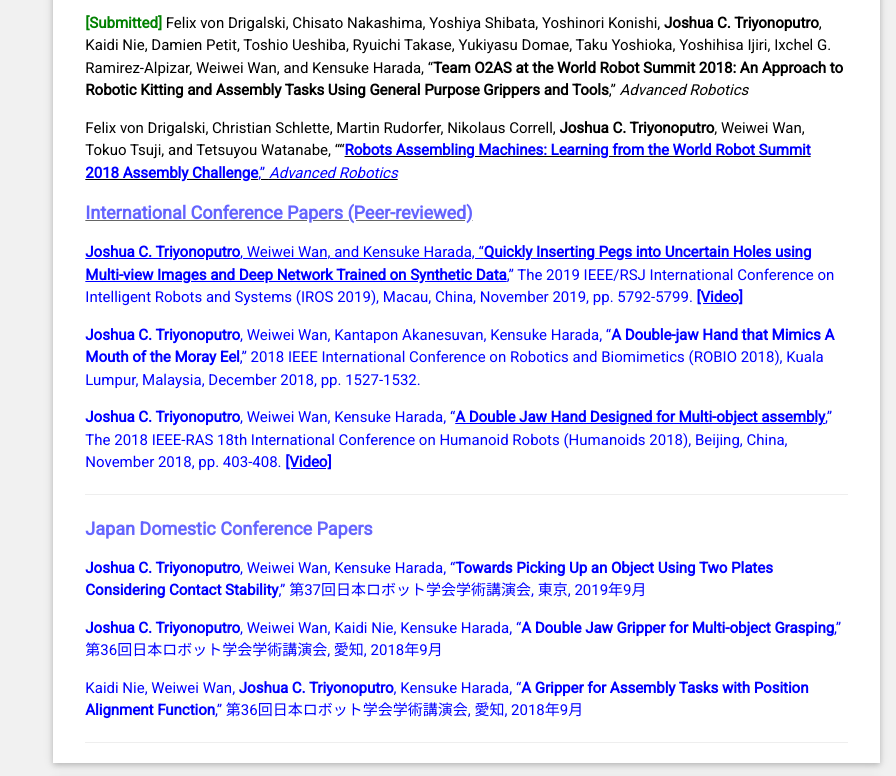
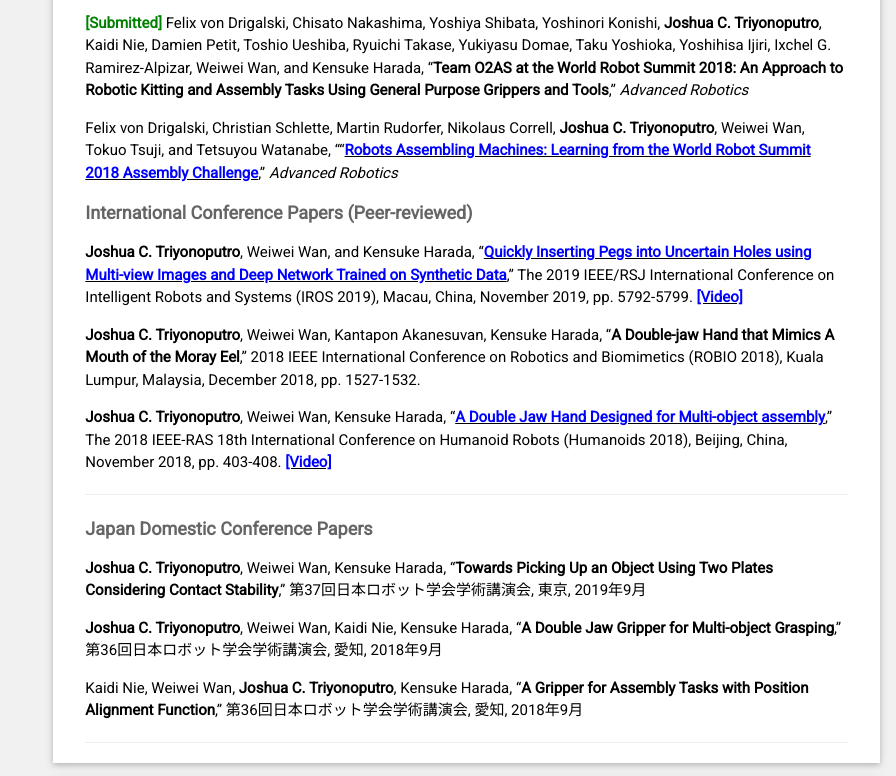
Before and after one commit to joshua-c-triyonoputro/joshua-c-triyonoputro.github.io, a plain HTML site: page index.html in a window 1280 px wide. Shown: the part 1611-2387 px from the top of the page, without its empty margins (384-1280 px from the left). Drawn offline with nearby package versions, Linux system fonts and the light colour scheme.

Commit message:
fix error

```diff
--- a/index.html
+++ b/index.html
@@ -148,7 +148,7 @@ Domae, Taku Yoshioka, Yoshihisa Ijiri, Ixchel G. Ramirez-Alpizar, Weiwei
  Wan, and Kensuke Harada, “<b>Team O2AS at the World Robot Summit 2018:
 An Approach to Robotic Kitting and Assembly Tasks Using General Purpose
 Grippers and Tools</b>,” <i>Advanced Robotics</i></p>
-          <p>Felix von Drigalski, Christian Schlette, Martin Rudorfer, Nikolaus Correll, <b>Joshua C. Triyonoputro</b>, Weiwei Wan, Tokuo Tsuji, and Tetsuyou Watanabe, ““<a href="https://www.tandfonline.com/eprint/BNC8SQGX2FY2TMDU5HNU/full?target=10.1080/01691864.2019.1705910"><font color="blue"><b>Robots Assembling Machines: Learning from the World Robot Summit 2018 Assembly Challenge</b>,” <i>Advanced Robotics</i></p>
+          <p>Felix von Drigalski, Christian Schlette, Martin Rudorfer, Nikolaus Correll, <b>Joshua C. Triyonoputro</b>, Weiwei Wan, Tokuo Tsuji, and Tetsuyou Watanabe, ““<a href="https://www.tandfonline.com/eprint/BNC8SQGX2FY2TMDU5HNU/full?target=10.1080/01691864.2019.1705910"><font color="blue"><b>Robots Assembling Machines: Learning from the World Robot Summit 2018 Assembly Challenge</b></font></a>,” <i>Advanced Robotics</i></p>
           <h5 class="w3-opacity"><b>International Conference Papers (Peer-reviewed)</b></h5>
 		  <p><b>Joshua C. Triyonoputro</b>, Weiwei Wan, and Kensuke Harada, “<a href="https://arxiv.org/pdf/1902.09157.pdf"><font color="blue"><b>Quickly Inserting Pegs into Uncertain Holes using Multi-view Images and Deep Network Trained on Synthetic Data</b></font></a>,” The 2019 IEEE/RSJ International Conference on Intelligent Robots and Systems (IROS 2019), Macau, China, November 2019, pp. 5792-5799. <a href="https://www.youtube.com/watch?v=dQx9OIBNdzk"><font color="blue"><b>[Video]</b></font></a></p>
 		  <p><b>Joshua C. Triyonoputro</b>, Weiwei Wan, Kantapon Akanesuvan, Kensuke Harada, “<b>A Double-jaw Hand that Mimics A Mouth of the Moray Eel</b>,”
```
